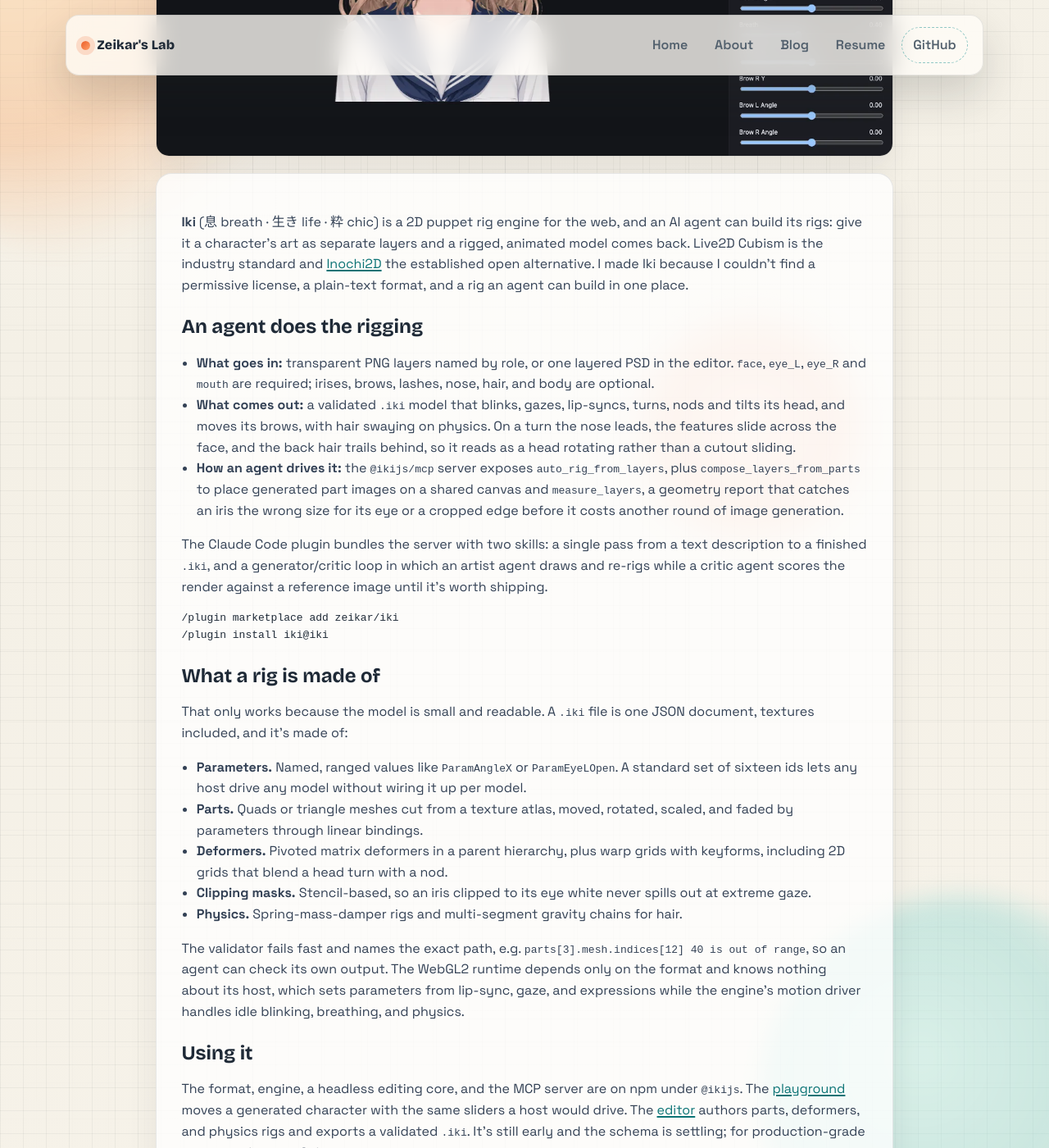
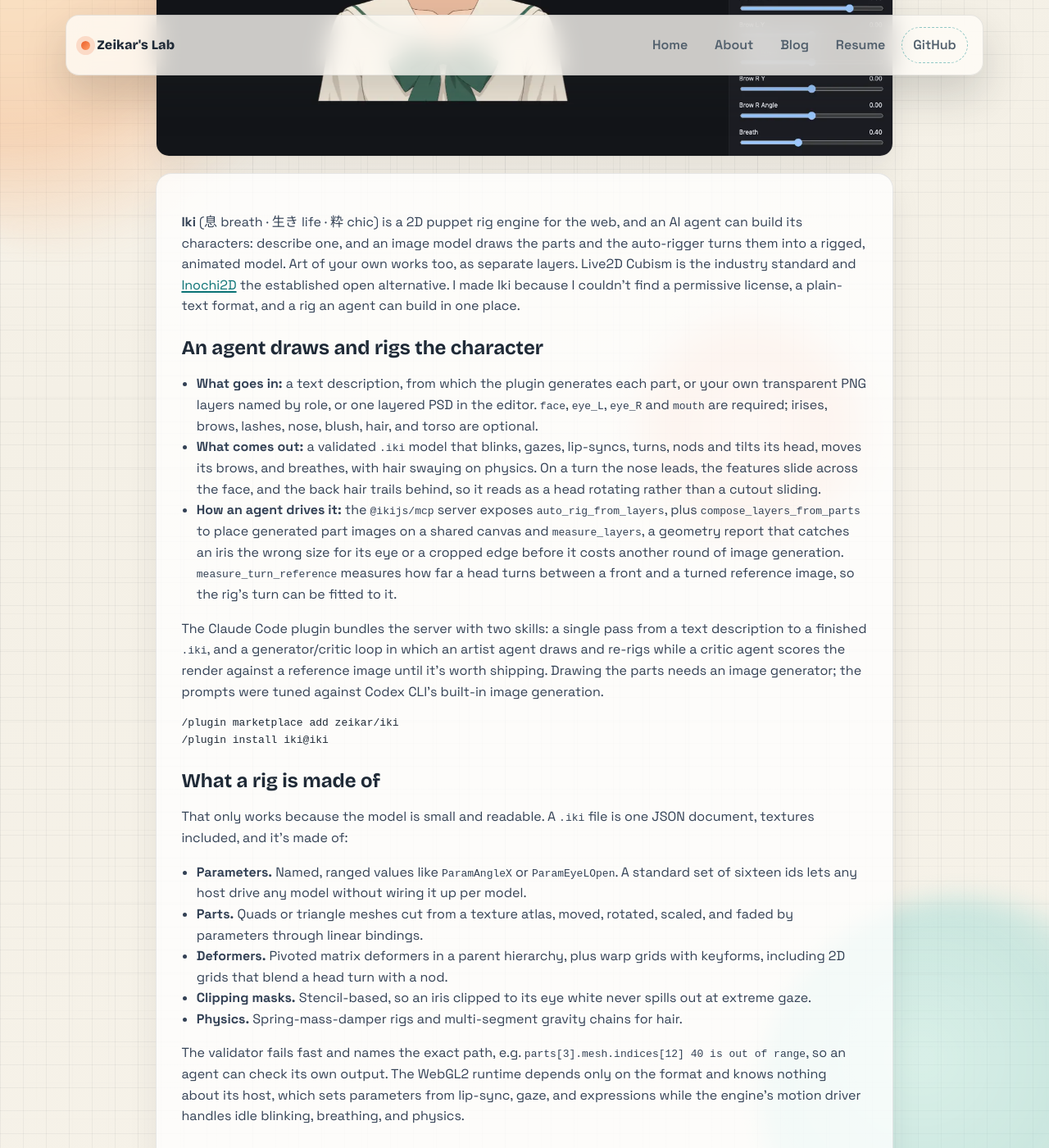
Before and after one commit to zeikar/zeikar.github.io, a Jekyll site: the page built from _projects/iki.md, in a window 1280 px wide and 1400 px high, scrolled down 914 px. Shown: the whole window at 82% size. Built offline with Jekyll 4.4.1, drawn with Linux system fonts in a browser that asks for light colours; some of the changed text lies outside the part shown.

Commit message:
docs(projects): bring iki up to date
The plugin now draws a character's parts with an image model before
rigging them, so the description, opening and agent section lead with
that. Adds blush/torso roles, breathing, measure_turn_reference, the
image-generator prerequisite and the live landing-page hero. The
screenshot shows the current hero instead of the retired one.

resume.html's Iki blurb paraphrases the description, so it follows.

````diff
--- a/_projects/iki.md
+++ b/_projects/iki.md
@@ -1,7 +1,7 @@
 ---
 layout: project
 title: "Iki"
-description: "MIT-licensed 2D rig engine for the web, with an MCP server and a Claude Code plugin that let an AI agent rig a character from layered art."
+description: "Open, MIT-licensed 2D puppet engine for the web, a Live2D alternative whose Claude Code plugin has an image model draw a character's parts and then rigs them over MCP."
 tech_stack:
   [
     "TypeScript",
@@ -21,15 +21,15 @@ gadget_no: 17
 date: 2026-06-04
 ---
 
-**Iki** (息 breath · 生き life · 粋 chic) is a 2D puppet rig engine for the web, and an AI agent can build its rigs: give it a character's art as separate layers and a rigged, animated model comes back. Live2D Cubism is the industry standard and [Inochi2D](https://inochi2d.com/) the established open alternative. I made Iki because I couldn't find a permissive license, a plain-text format, and a rig an agent can build in one place.
+**Iki** (息 breath · 生き life · 粋 chic) is a 2D puppet rig engine for the web, and an AI agent can build its characters: describe one, and an image model draws the parts and the auto-rigger turns them into a rigged, animated model. Art of your own works too, as separate layers. Live2D Cubism is the industry standard and [Inochi2D](https://inochi2d.com/) the established open alternative. I made Iki because I couldn't find a permissive license, a plain-text format, and a rig an agent can build in one place.
 
-## An agent does the rigging
+## An agent draws and rigs the character
 
-- **What goes in:** transparent PNG layers named by role, or one layered PSD in the editor. `face`, `eye_L`, `eye_R` and `mouth` are required; irises, brows, lashes, nose, hair, and body are optional.
-- **What comes out:** a validated `.iki` model that blinks, gazes, lip-syncs, turns, nods and tilts its head, and moves its brows, with hair swaying on physics. On a turn the nose leads, the features slide across the face, and the back hair trails behind, so it reads as a head rotating rather than a cutout sliding.
-- **How an agent drives it:** the `@ikijs/mcp` server exposes `auto_rig_from_layers`, plus `compose_layers_from_parts` to place generated part images on a shared canvas and `measure_layers`, a geometry report that catches an iris the wrong size for its eye or a cropped edge before it costs another round of image generation.
+- **What goes in:** a text description, from which the plugin generates each part, or your own transparent PNG layers named by role, or one layered PSD in the editor. `face`, `eye_L`, `eye_R` and `mouth` are required; irises, brows, lashes, nose, blush, hair, and torso are optional.
+- **What comes out:** a validated `.iki` model that blinks, gazes, lip-syncs, turns, nods and tilts its head, moves its brows, and breathes, with hair swaying on physics. On a turn the nose leads, the features slide across the face, and the back hair trails behind, so it reads as a head rotating rather than a cutout sliding.
+- **How an agent drives it:** the `@ikijs/mcp` server exposes `auto_rig_from_layers`, plus `compose_layers_from_parts` to place generated part images on a shared canvas and `measure_layers`, a geometry report that catches an iris the wrong size for its eye or a cropped edge before it costs another round of image generation. `measure_turn_reference` measures how far a head turns between a front and a turned reference image, so the rig's turn can be fitted to it.
 
-The Claude Code plugin bundles the server with two skills: a single pass from a text description to a finished `.iki`, and a generator/critic loop in which an artist agent draws and re-rigs while a critic agent scores the render against a reference image until it's worth shipping.
+The Claude Code plugin bundles the server with two skills: a single pass from a text description to a finished `.iki`, and a generator/critic loop in which an artist agent draws and re-rigs while a critic agent scores the render against a reference image until it's worth shipping. Drawing the parts needs an image generator; the prompts were tuned against Codex CLI's built-in image generation.
 
 ```
 /plugin marketplace add zeikar/iki
@@ -50,6 +50,6 @@ The validator fails fast and names the exact path, e.g. `parts[3].mesh.indices[1
 
 ## Using it
 
-The format, engine, a headless editing core, and the MCP server are on npm under `@ikijs`. The [playground](https://zeikar.dev/iki/playground/) moves a generated character with the same sliders a host would drive. The [editor](https://zeikar.dev/iki/editor/) authors parts, deformers, and physics rigs and exports a validated `.iki`. It's still early and the schema is settling; for production-grade rigging today, use Cubism.
+The format, engine, a headless editing core, and the MCP server are on npm under `@ikijs`. The [landing page](https://zeikar.dev/iki/) plays the generated hero live, its head and eyes following the mouse, and the [playground](https://zeikar.dev/iki/playground/) moves it with the same sliders a host would drive. The [editor](https://zeikar.dev/iki/editor/) authors parts, deformers, and physics rigs and exports a validated `.iki`. It's still early and the schema is settling; for production-grade rigging today, use Cubism.
 
 [Charivo](/projects/charivo/) dogfoods it through a private `render-iki` adapter that its CI builds against Iki's published engine; Charivo's published renderer and demos still use Live2D.
--- a/resume.html
+++ b/resume.html
@@ -140,8 +140,8 @@ redirect_from:
         <article class="resume-project">
           <h3><a href="{{ '/projects/iki/' | relative_url }}">Iki</a></h3>
           <p>
-            Open-source 2D rig engine for the web, with an MCP server and a Claude Code plugin that let
-            an AI agent rig and animate a character from layered art.
+            Open-source 2D puppet engine for the web and a Live2D alternative, whose Claude Code plugin has
+            an image model draw a character's parts and then rigs them over MCP.
           </p>
           <div class="project-tags">
             <span>TypeScript</span>
````
Also changed, not shown: assets/images/projects/iki.card.webp, assets/images/projects/iki.png, assets/images/projects/iki.webp.
